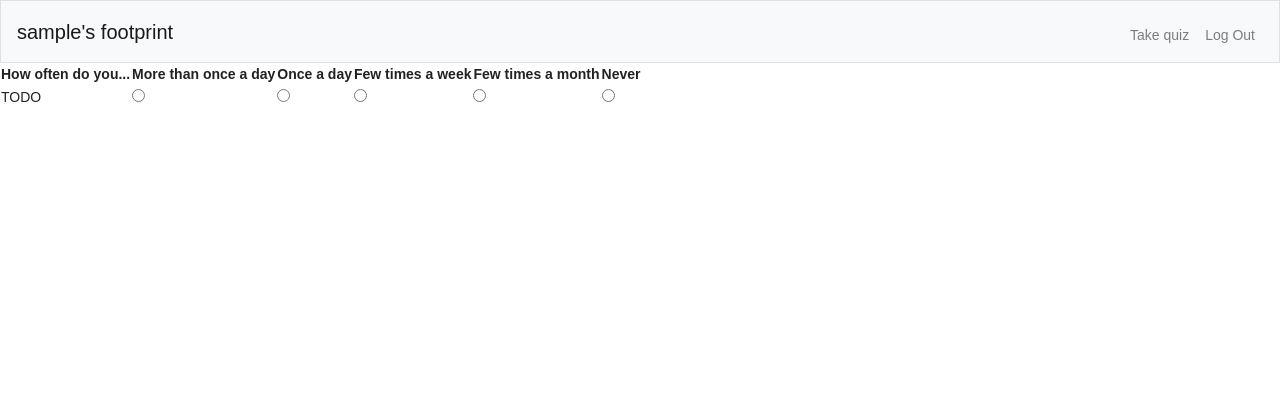
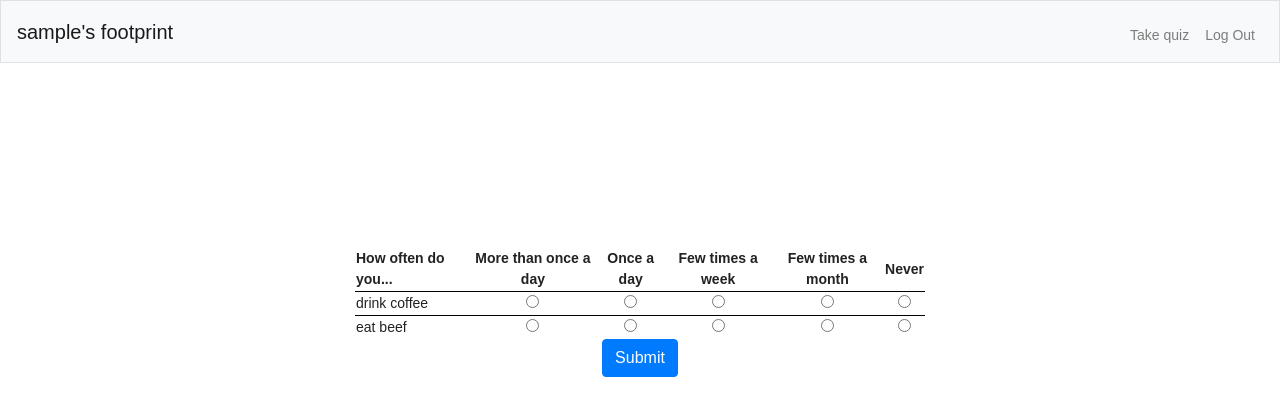
Before and after one commit to peter-sari/my-footprint, a Flask app: page /quiz in a window 1280 px wide. Shown: the top 416 px of the page. Run offline with Flask 2, Linux system fonts and the light colour scheme; the visitor is signed in with stand-in values (Sample User, id 1); some libraries are stand-ins or nearby versions.

Commit message:
Quiz mockup

```diff
--- a/app.py
+++ b/app.py
@@ -147,11 +147,23 @@ def logout():
     # Forget any user_id
     session.clear()
 
-    # Redirect user to login form
+    # Redirect user to main
     return redirect("/")
 
-@app.route("/quiz")
+@app.route("/quiz", methods=["GET", "POST"])
 @login_required
 def quiz():
     """Quiz"""
-    return render_template("quiz.html")
+    if request.method == "GET":
+
+        quizitems = [
+            { "id": 1, "question" : "drink coffee", "description" : "Coffee farming often involves exploitation of local farmers."},
+            { "id": 2, "question" : "eat beef", "description" : "Cattle is a massive contributor to deforestation and green house gasses."}
+        ]
+        return render_template("quiz.html", quizitems=quizitems)
+
+    if request.method == "POST":
+        # update databases
+
+
+        return redirect("/")
--- a/static/styles.css
+++ b/static/styles.css
@@ -2,10 +2,6 @@ body {
   font-size: 14px;
   font-family: arial, sans-serif;
   color: #222;
-}
-
-main {
-  display: flex;
 }
 
 textarea:focus,
@@ -13,7 +9,11 @@ input:focus {
   outline: none;
 }
 
-#container {
+.flex {
+  display: flex;
+}
+
+.container {
   position: absolute;
   top: 40%;
   left: 50%;
@@ -78,7 +78,6 @@ input[type="number"] {
   -moz-appearance: textfield;
 }
 
-form {
-  text-align: center;
-  margin: auto;
+.question{
+  text-align: left;
 }
--- a/templates/login.html
+++ b/templates/login.html
@@ -2,11 +2,13 @@
 {% extends "layout.html" %}
 
 {% block main %}
-<div id="container">
+<div class="flex">
+<div class="container">
     <form action="/login" method="post">
         <input autocomplete="off" autofocus class="form-control" name="username" placeholder="Username" type="text">
         <input class="form-control" name="password" placeholder="Password" type="password">
         <button class="btn btn-primary" type="submit">Log In</button>
     </form>
 </div>
+</div>
 {% endblock %}
--- a/templates/quiz.html
+++ b/templates/quiz.html
@@ -2,9 +2,11 @@
 {% extends "layout.html" %}
 
 {% block main %}
+<div class="container">
+<form action="/quiz" method="post">
     <table>
         <thead>
-        <th>How often do you...</th>
+            <th class="question">How often do you...</th>
             <th>More than once a day</th>
             <th>Once a day</th>
             <th>Few times a week</th>
@@ -12,14 +14,19 @@
             <th>Never</th>
         </thead>
         <tbody>
-        <tr>
-            <td>TODO</td>
-            <td><input type="radio" name="QUESTIONID" id="TODOID+ANSWERID" value="TODOID+ANSWERID"/></td>
-            <td><input type="radio" name="QUESTIONID" id="TODOID+ANSWERID" value="TODOID+ANSWERID"/></td>
-            <td><input type="radio" name="QUESTIONID" id="TODOID+ANSWERID" value="TODOID+ANSWERID"/></td>
-            <td><input type="radio" name="QUESTIONID" id="TODOID+ANSWERID" value="TODOID+ANSWERID"/></td>
-            <td><input type="radio" name="QUESTIONID" id="TODOID+ANSWERID" value="TODOID+ANSWERID"/></td>
+            {% for quizitem in quizitems %}
+            <tr style="border-top:1pt solid black;">
+                <td  class="question">{{quizitem.question}}</td>
+                <td><input type="radio" name={{quizitem.id}} id="1" value="1"/></td>
+                <td><input type="radio" name={{quizitem.id}} id="2" value="2"/></td>
+                <td><input type="radio" name={{quizitem.id}} id="3" value="3"/></td>
+                <td><input type="radio" name={{quizitem.id}} id="4" value="4"/></td>
+                <td><input type="radio" name={{quizitem.id}} id="5" value="5"/></td>
             </tr>
+            {% endfor %}
         </tbody>
     </table>
+    <p><button class="btn btn-primary" type="submit">Submit</button></p>
+</form>
+</div>
 {% endblock %}
--- a/templates/register.html
+++ b/templates/register.html
@@ -5,7 +5,8 @@
 {% endblock %}
 
 {% block main %}
-<div id="container">
+<div class="flex">
+<div class="container">
     <form action="/register" method="post">
         <input autocomplete="off" autofocus class="form-control" name="username" placeholder="Username" type="text">
         <input autocomplete="off" autofocus class="form-control" name="birth_year" placeholder="Birth Year" type="number" min="1920" max="2020">
@@ -21,4 +22,5 @@
         <button class="btn btn-primary" type="submit">Register</button>
     </form>
 </div>
+</div>
 {% endblock %}
```
Lines whose indentation alone changed are shown as unchanged.
